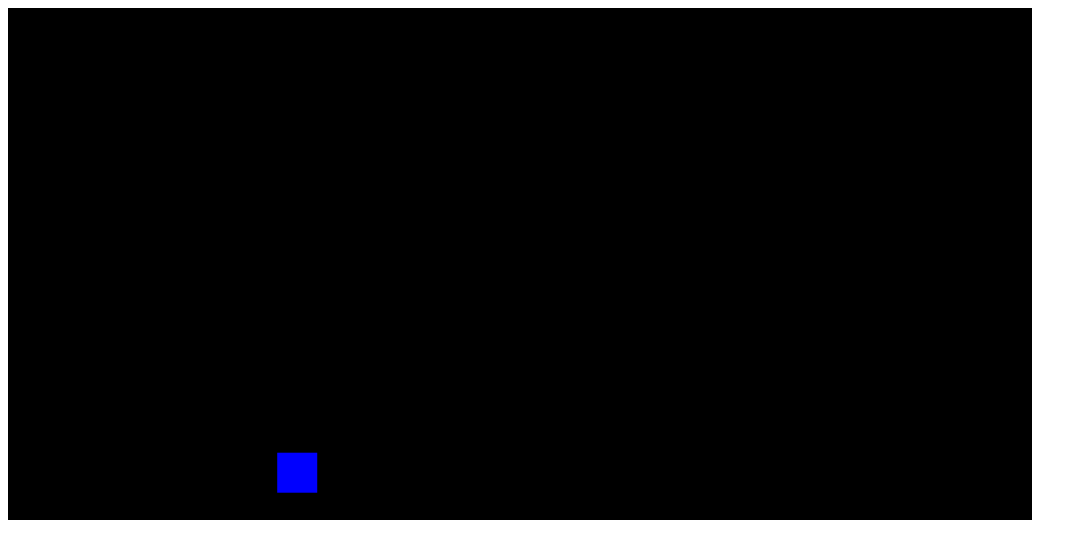
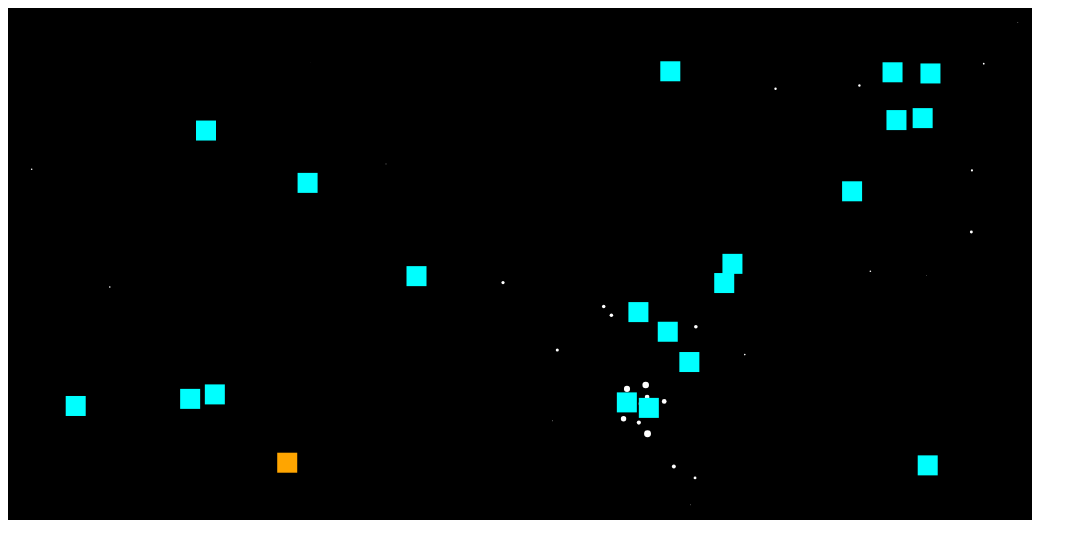
Before and after one commit to DJTechnoo/Infectiuous, a plain HTML site: page index.html in a window 1280 px wide. Shown: the whole page, without its empty margins (0-1087 px from the left). Drawn offline with Linux system fonts and the light colour scheme.

Commit message:
Finished game mechanics and gameplay

```diff
--- a/index.html
+++ b/index.html
@@ -26,6 +26,10 @@ vec.prototype.sub = function(v)
 {
 	return new vec( this.x - v.x,
 			this.y - v.y);
+}
+
+vec.prototype.length = function(){
+    return Math.sqrt(this.x * this.x + this.y * this.y);
 }
 
 
@@ -57,10 +61,11 @@ function keyboardHandler(evt)
 	var state = (evt.type == "keydown")? true : false;
 	switch(evt.key)
 	{
-		case 'a': ctrl.l = state; break; //rec.rotate(-0.1); break;
-		case 'w': ctrl.f = state; break; //rec.updateTarget(200); break;
-		case 'd': ctrl.r = state; break; //rec.rotate(0.1); break;
-		case 's': ctrl.b = state; break; //rec.updateTarget(-200); break;
+		case 'a': ctrl.l = state; break;
+		case 'w': ctrl.f = state; break;
+		case 'd': ctrl.r = state; break;
+		case 's': ctrl.b = state; break;
+		case 'e': ctrl.fire = state; break;
 
 	}
 }
@@ -75,6 +80,7 @@ function mouseMove(evt){
 
 function clear(){
     C.clearRect(0, 0, W, H);
+	C.fillStyle = "black";
     C.fillRect(0, 0, W, H);
 }
 
@@ -103,10 +109,68 @@ function interval(s, h)
 }
 
 
-function follow(a, b){
-    a.x = lerp(a.x, b.x);
-    a.y = lerp(a.y, b.y);
+function Droplet(x, y, infectious, recharge){
+	this.pos = new vec(x, y);
+	this.vel = new vec(interval(-0.7, 0.7), interval(-0.7, 0.7));
+	this.s = interval(2, 4);
+	this.col = "white";
+	if(infectious) this.col = "red";
+	this.infectious = infectious;
+	this.dead = false;
+	this.hasRecharge = recharge;
+	if(this.hasRecharge) this.col = "orange";
+
+
+	this.update = function(){
+		this.pos = this.pos.add(this.vel);
+
+		circle(this.pos.x, this.pos.y, this.s, this.col);
+		if(!this.dead){
+			this.s -= 0.01;
+			if(this.s < 0.1) this.dead = true;
 		}
+	}
+}
+
+
+function Guy(col){
+	this.pos = new vec(interval(50, W-50), interval(50, H-50));
+	this.col = col;
+	this.s = 20;
+	this.rand = 0;
+	this.coughReq = 9990;
+	this.sick = false;
+
+	this.cough = function(){
+		for(let i = 0; i < 10; i++){
+			let recharge = false;
+			if(!this.sick){
+				let rechargeOccation = interval(0,1000);
+				if(rechargeOccation > 999) recharge = true;
+			}
+			droplets.push(new Droplet(this.pos.x, this.pos.y, this.sick, recharge))
+		}
+	}
+
+	this.update = function(){
+		this.rand = interval(0, 10000);
+		for(let i = droplets.length-1; i >= 0; i--){
+
+			let lenVec = droplets[i].pos.sub(this.pos).length();
+			if(lenVec < this.s){
+				if(droplets[i].infectious){
+					this.sick = true;
+					this.col = "pink";
+				}
+			}
+		}
+
+		if(this.rand > this.coughReq) this.cough();
+		C.fillStyle = this.col;
+		C.fillRect(this.pos.x-this.s/2, this.pos.y-this.s/2, this.s, this.s);
+	}
+}
+
 
 function Rect(x, y, s, col){
 	this.pos = new vec(x, y);
@@ -120,6 +184,7 @@ function Rect(x, y, s, col){
 	this.strength = 0.04;
 	this.drag =	0.94;
 	this.force = new vec(0, 0);
+	this.coughed = false;
 
 
 	this.updateTarget = function(spd)
@@ -143,6 +208,13 @@ function Rect(x, y, s, col){
 		this.rot += r; // dt
 	}
 
+	this.cough = function(){
+		if(!this.coughed)
+			for(let i = 0; i < 10; i++)
+				droplets.push(new Droplet(this.pos.x+this.s/2, this.pos.y+this.s/2, true, false))
+		this.coughed = true;
+	}
+
 
 	this.update = function()
 	{
@@ -151,7 +223,15 @@ function Rect(x, y, s, col){
 		this.vel.scale(this.drag);
 		this.vel = this.vel.add(this.force);
 		this.pos = this.pos.add(this.vel);
-		//this.rot += this.rotSpd;
+
+		for(let i in droplets){
+			let lenVec = droplets[i].pos.sub(this.pos).length();
+				if(lenVec < this.s){
+					if(droplets[i].hasRecharge){
+						this.coughed = false;
+					}
+				}
+		}
 
 		C.save();
 		C.translate(this.pos.x+this.s/2, this.pos.y+this.s/2);
@@ -167,14 +247,18 @@ function Rect(x, y, s, col){
 
 
 
+// objects
+var player = new Rect(300, 300, 20, "orange");
+var droplets = [];
+var guys = [];
 
 // setup:
 document.addEventListener("mousemove", mouseMove);
 window.addEventListener("keydown", keyboardHandler);
 window.addEventListener("keyup", keyboardHandler);
 
-// objects
-var player = new Rect(300, 300, 40, "blue");
+for(let i = 0; i < 20; i++)
+	guys.push(new Guy("cyan"));
 
 
 
@@ -184,7 +268,15 @@ function gameLoop(){
 	if(ctrl.b) player.updateTarget(-1);
 	if(ctrl.l) player.rotate(-0.05);
 	if(ctrl.r) player.rotate(0.05);
+	if(ctrl.fire) player.cough();
 	player.update();
+
+	for(let i = droplets.length-1; i >= 0; i--){
+		droplets[i].update();
+		if(droplets[i].dead) droplets.splice(i,1);
+	}
+	for(let i in guys)
+		guys[i].update();
 
    requestAnimationFrame(gameLoop);
 
```
Lines whose indentation alone changed are shown as unchanged.
